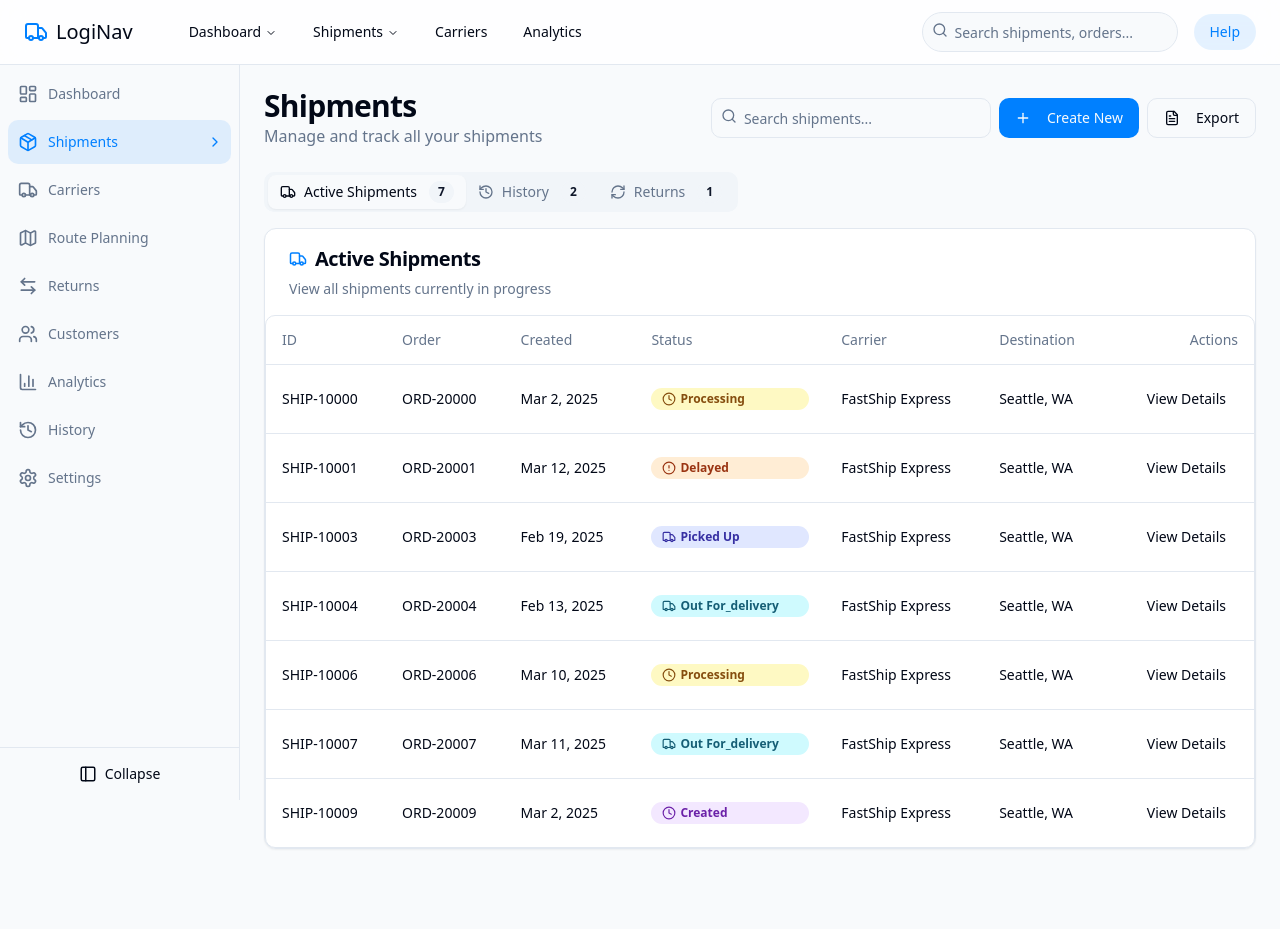
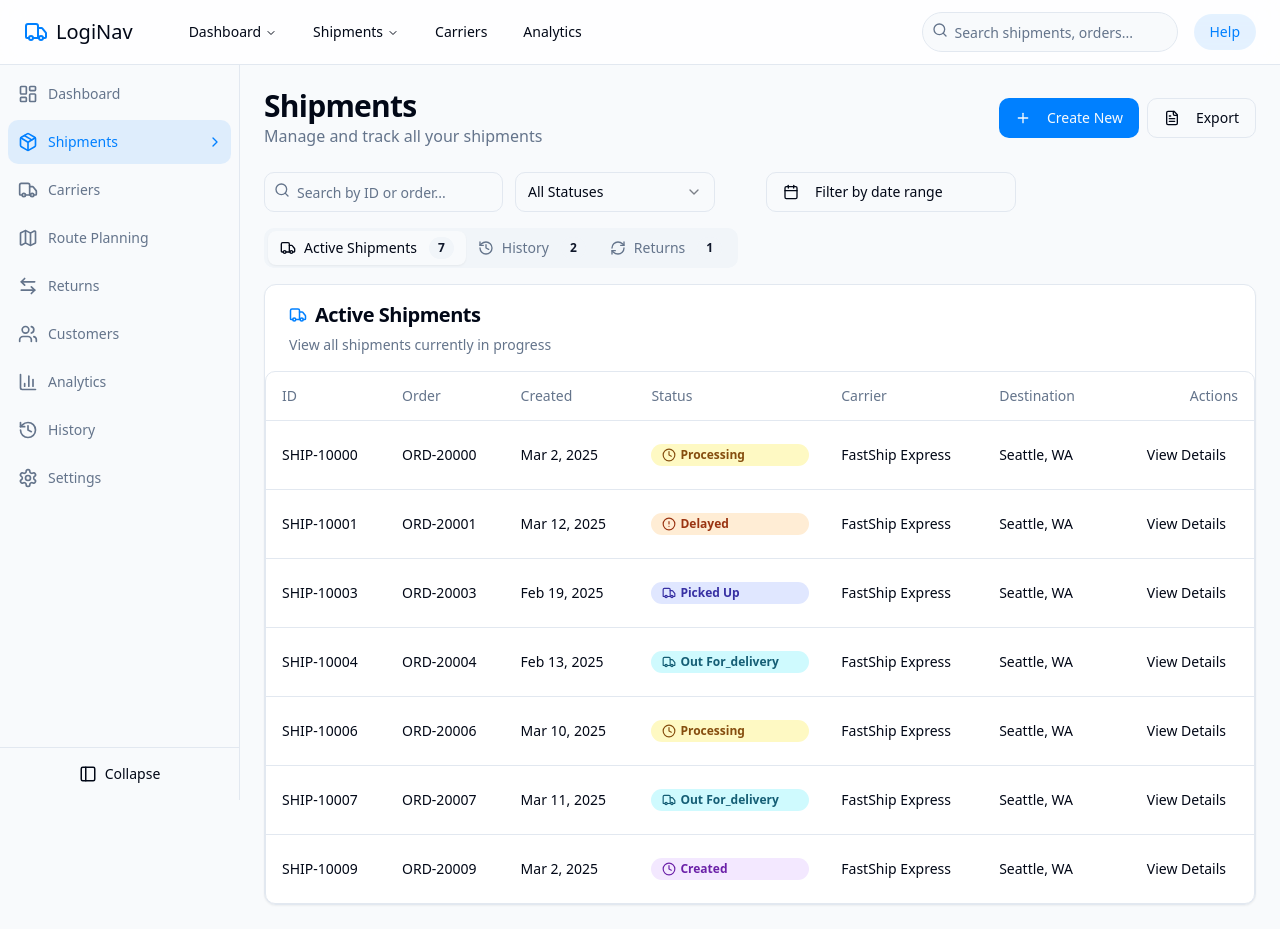
Before and after one commit to adrianpuiu/ecomm-logi-navigator, a React (Vite) app: page /shipments in a window 1280 px wide. Before the commit the page ends 873 px from the top, so only its background shows below. Built offline with nearby package versions, Linux system fonts and the light colour scheme.

Commit message:
Add shipment filtering
Implements filtering for shipments by status, order ID, and date.

```diff
--- /dev/null
+++ b/src/components/shipment/DateRangeFilter.tsx
@@ -0,0 +1,114 @@
+
+import { useState } from "react";
+import { format } from "date-fns";
+import { Calendar as CalendarIcon } from "lucide-react";
+import { cn } from "@/lib/utils";
+import { Button } from "@/components/ui/button";
+import { Calendar } from "@/components/ui/calendar";
+import {
+  Popover,
+  PopoverContent,
+  PopoverTrigger,
+} from "@/components/ui/popover";
+
+interface DateRangeFilterProps {
+  onDateRangeChange: (startDate: Date | undefined, endDate: Date | undefined) => void;
+}
+
+export function DateRangeFilter({ onDateRangeChange }: DateRangeFilterProps) {
+  const [startDate, setStartDate] = useState<Date>();
+  const [endDate, setEndDate] = useState<Date>();
+  const [calendarOpen, setCalendarOpen] = useState(false);
+
+  const handleStartDateSelect = (date: Date | undefined) => {
+    setStartDate(date);
+    if (date && endDate && date > endDate) {
+      setEndDate(undefined);
+    }
+  };
+
+  const handleEndDateSelect = (date: Date | undefined) => {
+    setEndDate(date);
+    setCalendarOpen(false);
+    onDateRangeChange(startDate, date);
+  };
+
+  const handleCalendarClose = () => {
+    onDateRangeChange(startDate, endDate);
+  };
+
+  const displayText = () => {
+    if (startDate && endDate) {
+      return `${format(startDate, "MMM d, yyyy")} - ${format(endDate, "MMM d, yyyy")}`;
+    }
+    if (startDate) {
+      return `${format(startDate, "MMM d, yyyy")} - Select end date`;
+    }
+    return "Filter by date range";
+  };
+
+  const clearDates = () => {
+    setStartDate(undefined);
+    setEndDate(undefined);
+    onDateRangeChange(undefined, undefined);
+    setCalendarOpen(false);
+  };
+
+  return (
+    <Popover open={calendarOpen} onOpenChange={setCalendarOpen}>
+      <PopoverTrigger asChild>
+        <Button
+          variant="outline"
+          className={cn(
+            "justify-start text-left w-[250px]",
+            (startDate || endDate) && "text-primary"
+          )}
+        >
+          <CalendarIcon className="mr-2 h-4 w-4" />
+          <span>{displayText()}</span>
+        </Button>
+      </PopoverTrigger>
+      <PopoverContent className="w-auto p-0" align="start">
+        <div className="space-y-2 p-2">
+          <div className="grid gap-2">
+            <div className="grid gap-1">
+              <h4 className="font-medium text-sm">Start Date</h4>
+              <Calendar
+                mode="single"
+                selected={startDate}
+                onSelect={handleStartDateSelect}
+                initialFocus
+                className={cn("p-3 pointer-events-auto")}
+              />
+            </div>
+
+            {startDate && (
+              <div className="grid gap-1">
+                <h4 className="font-medium text-sm">End Date</h4>
+                <Calendar
+                  mode="single"
+                  selected={endDate}
+                  onSelect={handleEndDateSelect}
+                  disabled={(date) => date < startDate}
+                  initialFocus
+                  className={cn("p-3 pointer-events-auto")}
+                />
+              </div>
+            )}
+          </div>
+          <div className="flex justify-end gap-2">
+            <Button variant="outline" size="sm" onClick={clearDates}>
+              Clear
+            </Button>
+            <Button size="sm" onClick={() => {
+              setCalendarOpen(false);
+              handleCalendarClose();
+            }}>
+              Apply
+            </Button>
+          </div>
+        </div>
+      </PopoverContent>
+    </Popover>
+  );
+}
--- /dev/null
+++ b/src/components/shipment/StatusFilter.tsx
@@ -0,0 +1,56 @@
+
+import {
+  Select,
+  SelectContent,
+  SelectGroup,
+  SelectItem,
+  SelectTrigger,
+  SelectValue,
+} from "@/components/ui/select";
+import { ShipmentStatus } from "@/types/shipment";
+
+interface StatusFilterProps {
+  onStatusChange: (status: ShipmentStatus | 'all') => void;
+  selectedStatus: ShipmentStatus | 'all';
+}
+
+// Format status for display
+const formatStatus = (status: string) => {
+  return status
+    .split('_')
+    .map(word => word.charAt(0).toUpperCase() + word.slice(1))
+    .join(' ');
+};
+
+export function StatusFilter({ onStatusChange, selectedStatus }: StatusFilterProps) {
+  const statuses: (ShipmentStatus | 'all')[] = [
+    'all',
+    'created',
+    'processing',
+    'picked_up',
+    'in_transit',
+    'out_for_delivery',
+    'delivered',
+    'delayed',
+    'exception',
+    'cancelled',
+    'returned'
+  ];
+
+  return (
+    <Select value={selectedStatus} onValueChange={(value) => onStatusChange(value as ShipmentStatus | 'all')}>
+      <SelectTrigger className="w-[200px]">
+        <SelectValue placeholder="Filter by status" />
+      </SelectTrigger>
+      <SelectContent>
+        <SelectGroup>
+          {statuses.map(status => (
+            <SelectItem key={status} value={status}>
+              {status === 'all' ? 'All Statuses' : formatStatus(status)}
+            </SelectItem>
+          ))}
+        </SelectGroup>
+      </SelectContent>
+    </Select>
+  );
+}
--- a/src/pages/Shipments.tsx
+++ b/src/pages/Shipments.tsx
@@ -1,5 +1,4 @@
-
-import { useState } from "react";
+import { useState, useMemo } from "react";
 import { Link } from "react-router-dom";
 import { Helmet } from "react-helmet";
 import { Navbar } from "@/components/layout/Navbar";
@@ -38,12 +37,17 @@ import {
   Truck,
   AlertCircle,
   CheckCircle,
-  Clock
+  Clock,
+  CalendarRange,
+  Filter,
+  X
 } from "lucide-react";
 import { Badge } from "@/components/ui/badge";
 import { useToast } from "@/hooks/use-toast";
 import { ShipmentType, ShipmentStatus } from "@/types/shipment";
 import { mockShipment } from "@/data/mockShipment";
+import { StatusFilter } from "@/components/shipment/StatusFilter";
+import { DateRangeFilter } from "@/components/shipment/DateRangeFilter";
 
 // Create mock data for shipment listings
 const mockShipments: ShipmentType[] = Array(10).fill(null).map((_, index) => {
@@ -67,15 +71,6 @@ const mockShipments: ShipmentType[] = Array(10).fill(null).map((_, index) => {
     createdAt: new Date(Date.now() - Math.random() * 30 * 24 * 60 * 60 * 1000).toISOString()
   };
 });
-
-// Filter shipments by status
-const activeShipments = mockShipments.filter(s =>
-  ["created", "processing", "picked_up", "in_transit", "out_for_delivery", "delayed"].includes(s.status)
-);
-
-const deliveredShipments = mockShipments.filter(s => s.status === "delivered");
-
-const returnShipments = mockShipments.filter(s => s.status === "returned");
 
 // Status badge colors
 const statusColors: Record<string, string> = {
@@ -106,6 +101,10 @@ const statusIcons: Record<string, React.ReactNode> = {
 
 export default function Shipments() {
   const [searchQuery, setSearchQuery] = useState("");
+  const [selectedStatus, setSelectedStatus] = useState<ShipmentStatus | 'all'>('all');
+  const [startDate, setStartDate] = useState<Date | undefined>(undefined);
+  const [endDate, setEndDate] = useState<Date | undefined>(undefined);
+  const [activeTab, setActiveTab] = useState("active");
   const { toast } = useToast();
 
   const formatDate = (dateString: string) => {
@@ -123,6 +122,59 @@ export default function Shipments() {
       description: "Your shipments data is being exported to CSV"
     });
   };
+
+  const handleDateRangeChange = (start: Date | undefined, end: Date | undefined) => {
+    setStartDate(start);
+    setEndDate(end);
+  };
+
+  const resetFilters = () => {
+    setSearchQuery("");
+    setSelectedStatus("all");
+    setStartDate(undefined);
+    setEndDate(undefined);
+  };
+
+  const hasActiveFilters = searchQuery || selectedStatus !== 'all' || startDate || endDate;
+
+  const filteredShipments = useMemo(() => {
+    let filteredData = [...mockShipments];
+
+    if (searchQuery) {
+      const query = searchQuery.toLowerCase();
+      filteredData = filteredData.filter(shipment =>
+        shipment.id.toLowerCase().includes(query) ||
+        shipment.orderId.toLowerCase().includes(query)
+      );
+    }
+
+    if (selectedStatus !== 'all') {
+      filteredData = filteredData.filter(shipment => shipment.status === selectedStatus);
+    }
+
+    if (startDate && endDate) {
+      const start = startDate.setHours(0, 0, 0, 0);
+      const end = endDate.setHours(23, 59, 59, 999);
+
+      filteredData = filteredData.filter(shipment => {
+        const createdDate = new Date(shipment.createdAt).getTime();
+        return createdDate >= start && createdDate <= end;
+      });
+    }
+
+    return filteredData;
+  }, [mockShipments, searchQuery, selectedStatus, startDate, endDate]);
+
+  const activeShipments = useMemo(() =>
+    filteredShipments.filter(s =>
+      ["created", "processing", "picked_up", "in_transit", "out_for_delivery", "delayed"].includes(s.status)
+    ), [filteredShipments]);
+
+  const deliveredShipments = useMemo(() =>
+    filteredShipments.filter(s => s.status === "delivered"), [filteredShipments]);
+
+  const returnShipments = useMemo(() =>
+    filteredShipments.filter(s => s.status === "returned"), [filteredShipments]);
 
   const renderShipmentTable = (shipments: ShipmentType[]) => (
     <div className="rounded-md border">
@@ -189,17 +241,6 @@ export default function Shipments() {
             </div>
 
             <div className="flex flex-col sm:flex-row gap-2 w-full sm:w-auto">
-              <div className="relative w-full sm:w-[280px]">
-                <Search className="absolute left-2.5 top-2.5 h-4 w-4 text-muted-foreground" />
-                <Input
-                  type="search"
-                  placeholder="Search shipments..."
-                  className="pl-8"
-                  value={searchQuery}
-                  onChange={(e) => setSearchQuery(e.target.value)}
-                />
-              </div>
-
               <Button asChild>
                 <Link to="/shipments/create">
                   <Plus className="mr-2 h-4 w-4" />
@@ -214,7 +255,43 @@ export default function Shipments() {
             </div>
           </div>
 
-          <Tabs defaultValue="active" className="space-y-4">
+          <div className="grid grid-cols-1 md:grid-cols-4 gap-3 mb-4">
+            <div className="relative">
+              <Search className="absolute left-2.5 top-2.5 h-4 w-4 text-muted-foreground" />
+              <Input
+                type="search"
+                placeholder="Search by ID or order..."
+                className="pl-8"
+                value={searchQuery}
+                onChange={(e) => setSearchQuery(e.target.value)}
+              />
+            </div>
+
+            <StatusFilter
+              onStatusChange={setSelectedStatus}
+              selectedStatus={selectedStatus}
+            />
+
+            <DateRangeFilter onDateRangeChange={handleDateRangeChange} />
+
+            {hasActiveFilters && (
+              <Button
+                variant="outline"
+                onClick={resetFilters}
+                className="flex items-center gap-1"
+              >
+                <X className="h-4 w-4" />
+                Clear Filters
+              </Button>
+            )}
+          </div>
+
+          <Tabs
+            defaultValue="active"
+            value={activeTab}
+            onValueChange={setActiveTab}
+            className="space-y-4"
+          >
             <TabsList>
               <TabsTrigger value="active" className="flex items-center gap-2">
                 <Truck size={16} />
```
